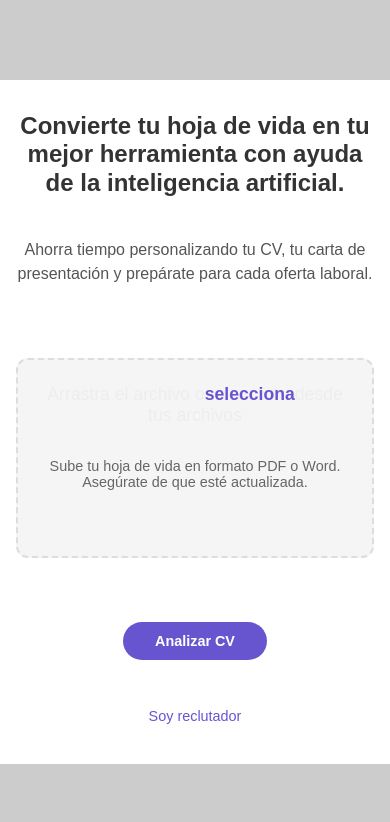
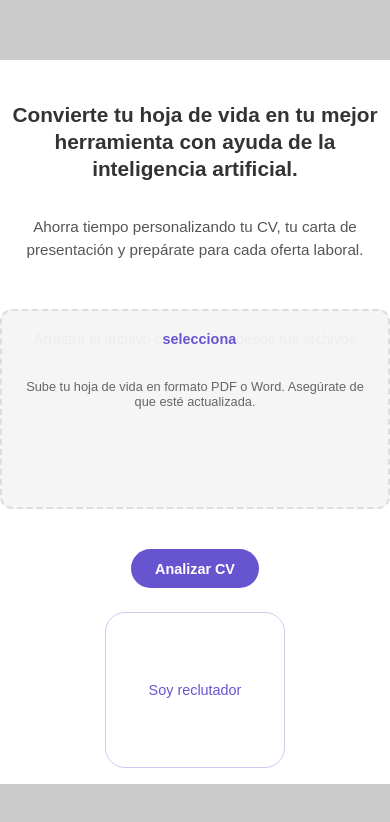
Before and after one commit to stivenDR14/ai-curriculum-analyser-generator, a Next.js app: page / in a window 390 px wide. Shown: the top 822 px of the page. Built offline with nearby package versions, Linux system fonts and the light colour scheme.

Commit message:
first landing page done

```diff
--- /dev/null
+++ b/src/app/layout.module.css
@@ -0,0 +1,48 @@
+.layoutContainer {
+  display: grid;
+  grid-template-columns: 1fr 3fr 1fr;
+  min-height: 100vh;
+  width: 100%;
+}
+
+.advertisementColumn {
+  background-color: #ccc;
+  display: flex;
+  flex-direction: column;
+  justify-content: center;
+  align-items: center;
+}
+
+.advertisementSpace {
+  color: #777;
+  font-size: 1.5rem;
+  text-align: center;
+  transform: rotate(-90deg);
+}
+
+.mainContentWrapper {
+  width: 100%;
+}
+
+/* Responsive styles */
+@media (max-width: 1024px) {
+  .layoutContainer {
+    grid-template-columns: 0.5fr 3fr 0.5fr;
+  }
+}
+
+@media (max-width: 768px) {
+  .layoutContainer {
+    grid-template-columns: 1fr;
+    grid-template-rows: auto 1fr auto;
+  }
+
+  .advertisementColumn {
+    height: 60px;
+    width: 100%;
+  }
+
+  .advertisementSpace {
+    transform: none;
+  }
+}
--- a/src/app/layout.tsx
+++ b/src/app/layout.tsx
@@ -1,6 +1,7 @@
 import type { Metadata } from "next";
 import { Geist, Geist_Mono } from "next/font/google";
 import "./globals.css";
+import styles from "./layout.module.css";
 
 const geistSans = Geist({
   variable: "--font-geist-sans",
@@ -13,8 +14,8 @@ const geistMono = Geist_Mono({
 });
 
 export const metadata: Metadata = {
-  title: "Create Next App",
-  description: "Generated by create next app",
+  title: "AI Curriculum Analyzer",
+  description: "Analiza tu CV y vacantes con IA",
 };
 
 export default function RootLayout({
@@ -23,9 +24,19 @@ export default function RootLayout({
   children: React.ReactNode;
 }>) {
   return (
-    <html lang="en">
+    <html lang="es">
       <body className={`${geistSans.variable} ${geistMono.variable}`}>
-        {children}
+        <div className={styles.layoutContainer}>
+          <div className={styles.advertisementColumn}>
+            <div className={styles.advertisementSpace}></div>
+          </div>
+
+          <div className={styles.mainContentWrapper}>{children}</div>
+
+          <div className={styles.advertisementColumn}>
+            <div className={styles.advertisementSpace}></div>
+          </div>
+        </div>
       </body>
     </html>
   );
--- a/src/app/page.module.css
+++ b/src/app/page.module.css
@@ -15,28 +15,6 @@
   font-weight: 500;
 }
 
-.container {
-  display: grid;
-  grid-template-columns: 1fr 3fr 1fr;
-  min-height: 100vh;
-  width: 100%;
-}
-
-.advertisementColumn {
-  background-color: #ccc;
-  display: flex;
-  flex-direction: column;
-  justify-content: center;
-  align-items: center;
-}
-
-.advertisementSpace {
-  color: #777;
-  font-size: 1.5rem;
-  text-align: center;
-  transform: rotate(-90deg);
-}
-
 .mainContent {
   display: flex;
   flex-direction: column;
@@ -44,6 +22,9 @@
   justify-content: center;
   padding: 2rem;
   width: 100%;
+  height: 100%;
+  position: relative;
+  overflow: hidden;
 }
 
 .landingPage {
@@ -54,6 +35,25 @@
   align-items: center;
   gap: 1.5rem;
   text-align: center;
+  position: absolute;
+  opacity: 0;
+  justify-content: space-around;
+  transform: scale(1.1);
+  transition: opacity 0.8s ease, transform 0.8s ease;
+}
+
+.landingPageEnter {
+  opacity: 1;
+  transform: scale(1);
+  height: 100%;
+  overflow: auto;
+  padding: 1rem 0;
+}
+
+.landingPageExit {
+  opacity: 0;
+  transform: scale(0.9);
+  pointer-events: none;
 }
 
 .title {
@@ -62,6 +62,9 @@
   line-height: 1.2;
   margin-bottom: 1rem;
   color: #333;
+  flex: 1;
+  display: flex;
+  align-items: center;
 }
 
 .subtitle {
@@ -154,6 +157,7 @@
   margin-top: 1rem;
   padding: 0.5rem;
   transition: all 0.2s ease;
+  flex: 1;
 }
 
 .switchButton:hover {
@@ -161,51 +165,67 @@
 }
 
 /* Responsive styles */
-@media (max-width: 1024px) {
-  .container {
-    grid-template-columns: 0.5fr 3fr 0.5fr;
-  }
-}
-
 @media (max-width: 768px) {
-  .container {
-    grid-template-columns: 1fr;
-    grid-template-rows: auto 1fr auto;
-  }
-
-  .advertisementColumn {
-    height: 80px;
-    width: 100%;
-  }
-
-  .advertisementSpace {
-    transform: none;
-  }
-
   .title {
-    font-size: 1.8rem;
+    font-size: 1.5rem;
+    line-height: 1.3;
+    margin-bottom: 0.5rem;
+    padding: 0 10px;
   }
 
   .subtitle {
+    font-size: 0.95rem;
+    padding: 0 10px;
+  }
+
+  .switchButton {
+    margin-top: 1.5rem;
+    padding: 0.8rem;
     font-size: 1rem;
+    width: auto;
+    min-width: 200px;
+    border: 1px solid rgba(103, 85, 208, 0.3);
+    border-radius: 20px;
+  }
+
+  .landingPage {
+    gap: 0rem;
   }
 }
 
 @media (max-width: 480px) {
   .mainContent {
-    padding: 1rem;
+    padding: 1rem 0.5rem;
   }
 
   .title {
-    font-size: 1.5rem;
+    font-size: 1.3rem;
+    width: 100%;
+    word-wrap: break-word;
+    padding: 0 5px;
   }
 
   .uploadArea {
-    padding: 1.5rem 1rem;
+    padding: 1.2rem 0.8rem;
   }
 
   .analyzeButton {
-    padding: 0.7rem 2rem;
+    padding: 0.7rem 1.5rem;
     font-size: 0.9rem;
   }
+
+  .dragText {
+    font-size: 0.9rem;
+  }
+
+  .uploadInfo,
+  .uploadOption {
+    font-size: 0.8rem;
+  }
+
+  .switchButton {
+    font-size: 0.9rem;
+    min-width: 180px;
+    padding: 0.7rem;
+  }
 }
--- a/src/app/page.tsx
+++ b/src/app/page.tsx
@@ -1,6 +1,6 @@
 "use client";
 
-import { useState } from "react";
+import { useState, useEffect } from "react";
 import styles from "./page.module.css";
 import {
   landingPageCurriculumLabels,
@@ -9,25 +9,45 @@ import {
 
 export default function Home() {
   const [isRecruiter, setIsRecruiter] = useState(false);
+  const [isAnimating, setIsAnimating] = useState(false);
+  const [showRecruiter, setShowRecruiter] = useState(false);
+
+  useEffect(() => {
+    if (!isAnimating) {
+      setShowRecruiter(isRecruiter);
+    }
+  }, [isAnimating, isRecruiter]);
 
   const toggleView = () => {
+    setIsAnimating(true);
+
+    setTimeout(() => {
       setIsRecruiter(!isRecruiter);
+
+      setTimeout(() => {
+        setIsAnimating(false);
+      }, 100);
+    }, 800);
   };
 
+  // Clases para ambas vistas
+  const recruiterClasses = `${styles.landingPage} ${
+    !isAnimating && showRecruiter
+      ? styles.landingPageEnter
+      : styles.landingPageExit
+  }`;
+  const cvClasses = `${styles.landingPage} ${
+    !isAnimating && !showRecruiter
+      ? styles.landingPageEnter
+      : styles.landingPageExit
+  }`;
+
   return (
-    <div className={styles.container}>
-      <div className={styles.advertisementColumn}>
-        <div className={styles.advertisementSpace}></div>
-      </div>
-
     <main className={styles.mainContent}>
-        {isRecruiter ? (
-          // Recruiter View
-          <div className={styles.landingPage}>
+      {/* Vista de reclutador - siempre presente pero controlada por CSS */}
+      <div className={recruiterClasses}>
         <h1 className={styles.title}>{landingPageHiringLabels.title}</h1>
-            <p className={styles.subtitle}>
-              {landingPageHiringLabels.subtitle}
-            </p>
+        <p className={styles.subtitle}>{landingPageHiringLabels.subtitle}</p>
 
         <div className={styles.uploadArea}>
           <textarea
@@ -47,12 +67,10 @@ export default function Home() {
           {landingPageHiringLabels.switchText}
         </button>
       </div>
-        ) : (
-          // Job Seeker View
-          <div className={styles.landingPage}>
-            <h1 className={styles.title}>
-              {landingPageCurriculumLabels.title}
-            </h1>
+
+      {/* Vista de candidato - siempre presente pero controlada por CSS */}
+      <div className={cvClasses}>
+        <h1 className={styles.title}>{landingPageCurriculumLabels.title}</h1>
         <p className={styles.subtitle}>
           {landingPageCurriculumLabels.subtitle}
         </p>
@@ -78,12 +96,6 @@ export default function Home() {
           {landingPageCurriculumLabels.switchText}
         </button>
       </div>
-        )}
     </main>
-
-      <div className={styles.advertisementColumn}>
-        <div className={styles.advertisementSpace}></div>
-      </div>
-    </div>
   );
 }
```
Lines whose indentation alone changed are shown as unchanged.
